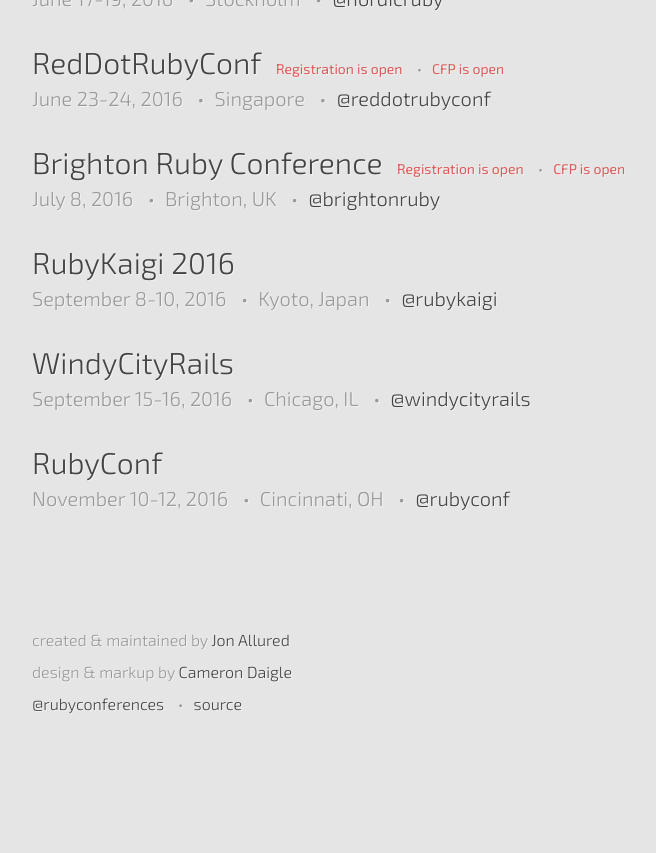
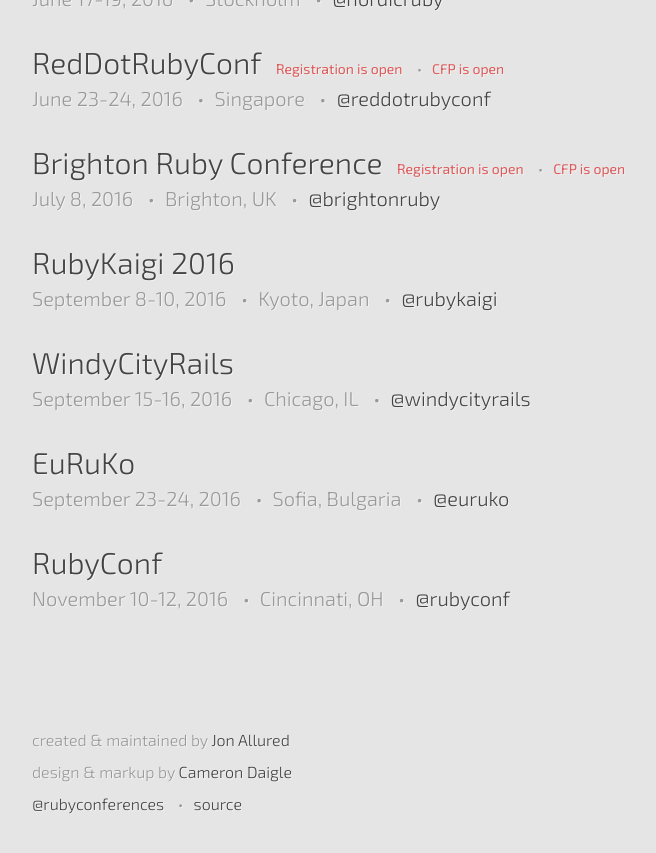
Before and after one commit to ruby-conferences/ruby-conferences.github.io, a Jekyll site: the page built from index.html, in a window 1280 px wide and 900 px high, scrolled down 1518 px. Shown: the top 853 px of the window, without its empty margins (208-864 px from the left). Built offline with Jekyll 4.4.1, drawn with Linux system fonts in a browser that asks for light colours; before the commit the page ends 2318 px from its top, so only the background shows below that.

Commit message:
Add Euruko 2016 to the list

```diff
--- a/_data/current.yml
+++ b/_data/current.yml
@@ -94,6 +94,12 @@
   url: http://www.windycityrails.org/
   twitter: windycityrails
 
+- name: EuRuKo
+  location: Sofia, Bulgaria
+  dates: "September 23-24, 2016"
+  url: http://euruko2016.org/
+  twitter: euruko
+
 - name: RubyConf
   location: Cincinnati, OH
   dates: "November 10-12, 2016"
```
